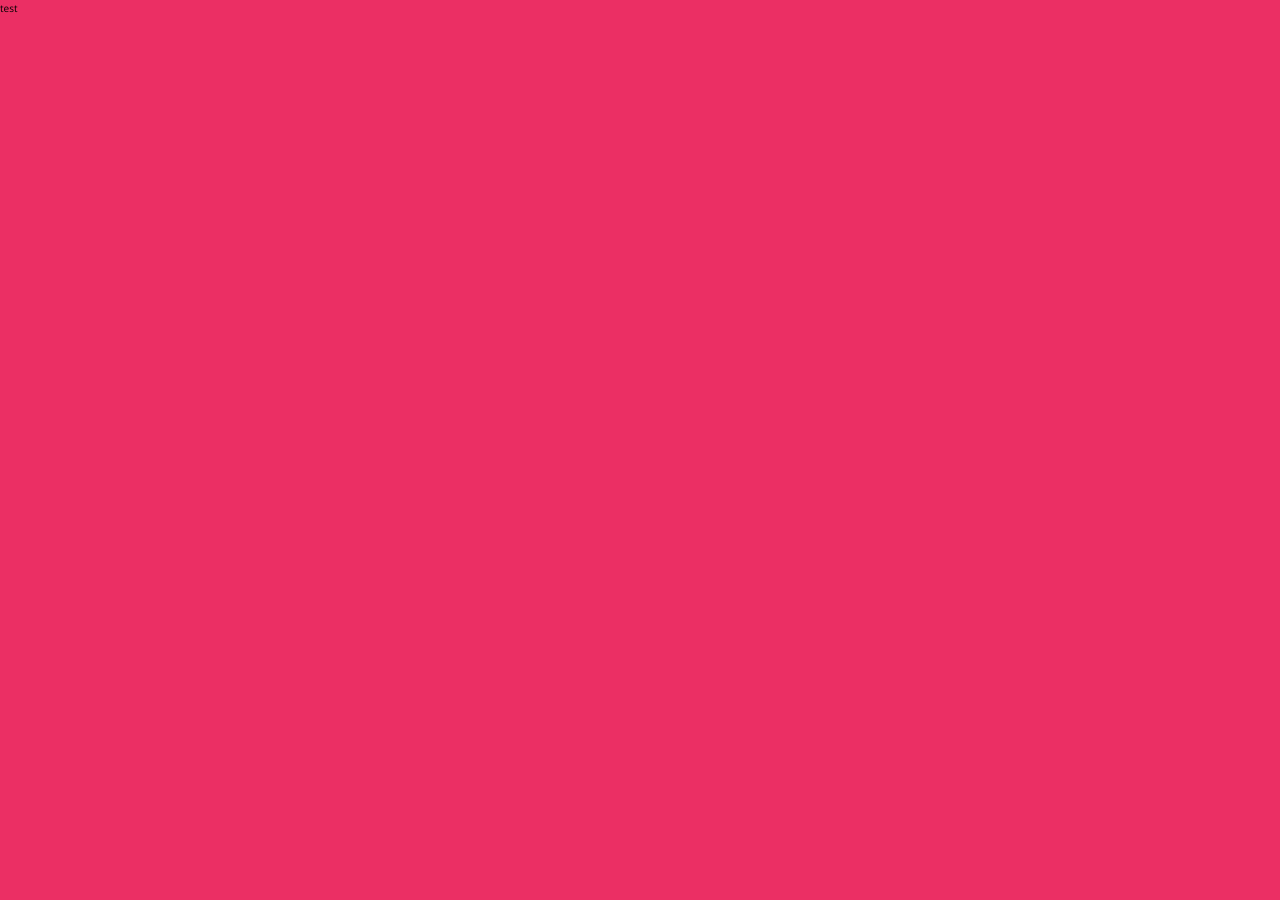
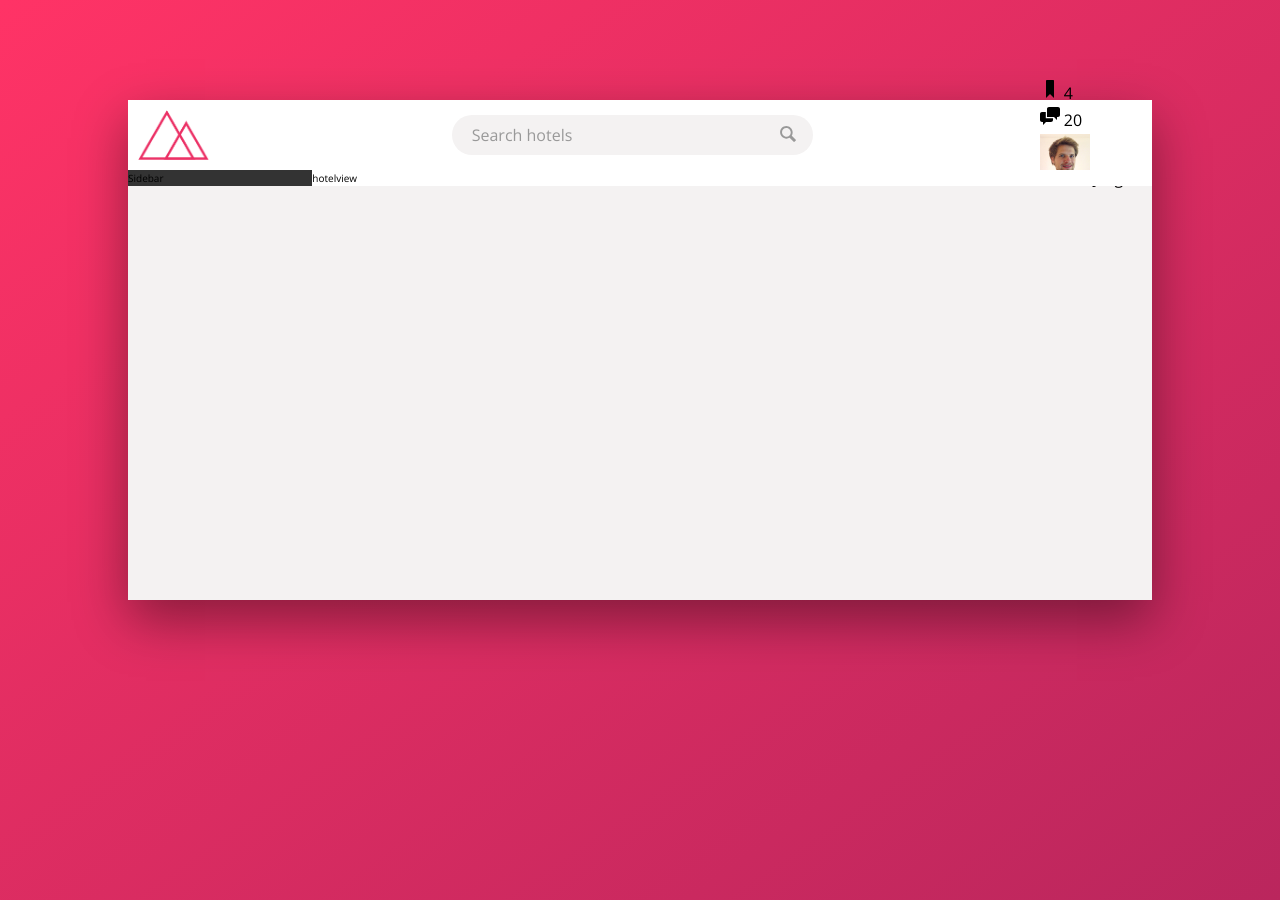
Before and after one commit to DoctorGregoryHouse/trillo, a website built with Vite: page index.html in a window 1280 px wide. Before the commit the page ends 800 px from the top, so only its background shows below. Built offline with nearby package versions, Linux system fonts and the light colour scheme.

Commit message:
Built searchbar

```diff
--- a/index.html
+++ b/index.html
@@ -14,6 +14,51 @@
     <title>trillo &mdash; Your all-in-one booking app</title>
   </head>
   <body>
-    test
+    <div class="container">
+      <header class="header">
+        <img src="img/logo.png" alt="trillo logo" class="logo" />
+        <form action="#" class="search">
+          <input
+            type="text"
+            class="search__input"
+            placeholder="Search hotels"
+          />
+          <button class="search__button">
+            <svg class="search__icon">
+              <!-- xlink:href pulls out a svg mentioned after the # sign from a svg file containing multiple svg
+                this way for the svgs only one http get is necessary  -->
+              <use xlink:href="img/sprite.svg#icon-magnifying-glass"></use>
+            </svg>
+          </button>
+        </form>
+
+        <nav class="user-nav">
+          <div class="user-nav__icon-box">
+            <svg class="user-nav__icon">
+              <use xlink:href="img/sprite.svg#icon-bookmark" />
+            </svg>
+            <span class="user-nav__notification">4</span>
+          </div>
+          <div class="user-nav__icon-box">
+            <svg class="user-nav__icon">
+              <use xlink:href="img/sprite.svg#icon-chat" />
+            </svg>
+            <span class="user-nav__notification">20</span>
+          </div>
+          <div class="user-nav__user">
+            <img
+              src="img/user.jpg"
+              alt="Profile photo"
+              class="user-nav__user-photo"
+            />
+            <span class="user-nav__user-name">Jürgen</span>
+          </div>
+        </nav>
+      </header>
+      <div class="content">
+        <nav class="sidebar">Sidebar</nav>
+        <div class="hotel-view">hotelview</div>
+      </div>
+    </div>
   </body>
 </html>
--- a/sass/_base.scss
+++ b/sass/_base.scss
@@ -1,25 +1,19 @@
-/*
-COLORS
+:root {
+  --color-black: #000;
+  --color-white: #fff;
 
-Primary: #eb2f64
-Primary light: #FF3366
-Primary dark: #BA265D
-
-Grey light 1: #faf9f9
-Grey light 2: #f4f2f2
-Grey light 3: #f0eeee
-Grey light 4: #ccc
-
-Grey dark 1: #333
-Grey dark 2: #777
-Grey dark 3: #999
-
-*/
-
-:root {
   --color-primary: #eb2f64;
   --color-primary-light: #ff3366;
   --color-primary-dark: #ba265d;
+
+  --color-grey-light-1: #faf9f9;
+  --color-grey-light-2: #f4f2f2;
+  --color-grey-light-3: #f0eeee;
+  --color-grey-light-4: #ccc;
+
+  --color-grey-dark-1: #333;
+  --color-grey-dark-2: #777;
+  --color-grey-dark-3: #999;
 }
 
 * {
@@ -33,14 +27,27 @@ Grey dark 3: #999
   box-sizing: inherit;
 }
 
+::selection {
+  background-color: var(--color-primary-light);
+  color: var(--color-white);
+}
+
 html {
   box-sizing: border-box;
   font-size: 62.5%;
 }
 
 body {
-  background-color: var(--color-primary);
   font-family: "Open Sans", sans-serif;
   font-weight: 400;
   line-height: 1.6;
+  background-image: linear-gradient(
+    to right bottom,
+    var(--color-primary-light),
+    var(--color-primary-dark)
+  );
+  background-size: cover;
+  background-repeat: no-repeat;
+
+  height: 100vh;
 }
--- a/sass/_layout.scss
+++ b/sass/_layout.scss
@@ -0,0 +1,35 @@
+.header {
+  font-size: 1.6rem;
+  height: 7rem;
+  background-color: var(--color-white);
+  border-bottom: var(--color-grey-light-2);
+  //aligns the child elements along the main axis
+  display: flex;
+  justify-content: space-between;
+  //alignment of the items in respect to the cross axis
+  align-items: center;
+  padding: 0 1rem;
+}
+
+.container {
+  width: 80%;
+  margin: 10rem auto;
+  height: 50rem;
+  background-color: var(--color-grey-light-2);
+  box-shadow: 0 2rem 5rem rgba(#000, 0.4);
+}
+
+.content {
+  display: flex;
+}
+
+.hotel-view {
+  background-color: var(--color-white);
+  //grow as much as it can
+  flex: 1;
+}
+
+.logo {
+  height: 5rem;
+  width: auto;
+}
--- /dev/null
+++ b/sass/components/_searchbar.scss
@@ -0,0 +1,61 @@
+.search {
+  display: flex;
+  align-items: center;
+  justify-content: center;
+  flex: 0 0 40%;
+  width: 100%;
+  height: 4rem;
+
+  &__input {
+    //input does not inherit font attributes
+    font-family: inherit;
+    font-size: inherit;
+    border: none;
+    outline: none;
+    height: 100%;
+    width: 90%;
+    background-color: var(--color-grey-light-2);
+    padding: 0.7rem 2rem;
+    border-radius: 100px;
+    transition: all 0.3s;
+    //make space for the button to move "over" the searchbar
+    margin-right: -3.5rem;
+
+    &:focus {
+      width: 100%;
+      //   transform: scaleX(1.1);
+    }
+
+    &::-webkit-input-placeholder {
+      color: var(--color-grey-dark-3);
+    }
+  }
+
+  &__button {
+    border: none;
+    background-color: var(--color-grey-light-2);
+    z-index: 10;
+    &:focus {
+      transform: translateY(2px);
+    }
+  }
+  &__icon {
+    height: 2rem;
+    width: 2rem;
+    cursor: pointer;
+    //used to paint the svg file
+    fill: var(--color-grey-dark-3);
+  }
+}
+
+.user-nav {
+  &__icon {
+    height: 2rem;
+    width: 2rem;
+  }
+
+  &__user-photo {
+    height: 5rem;
+    width: 5rem;
+  }
+}
--- /dev/null
+++ b/sass/components/_sidebar.scss
@@ -0,0 +1,6 @@
+.sidebar {
+  background-color: var(--color-grey-dark-1);
+
+  //params <grow> <shrink> <base>
+  flex: 0 0 18%;
+}
--- a/sass/main.scss
+++ b/sass/main.scss
@@ -1,3 +1,5 @@
 @import "layout";
-@import "components";
 @import "base";
+
+@import "components/sidebar";
+@import "components/searchbar";
```
Also changed, not shown: sass/_components.scss (deleted), 1 other file.
